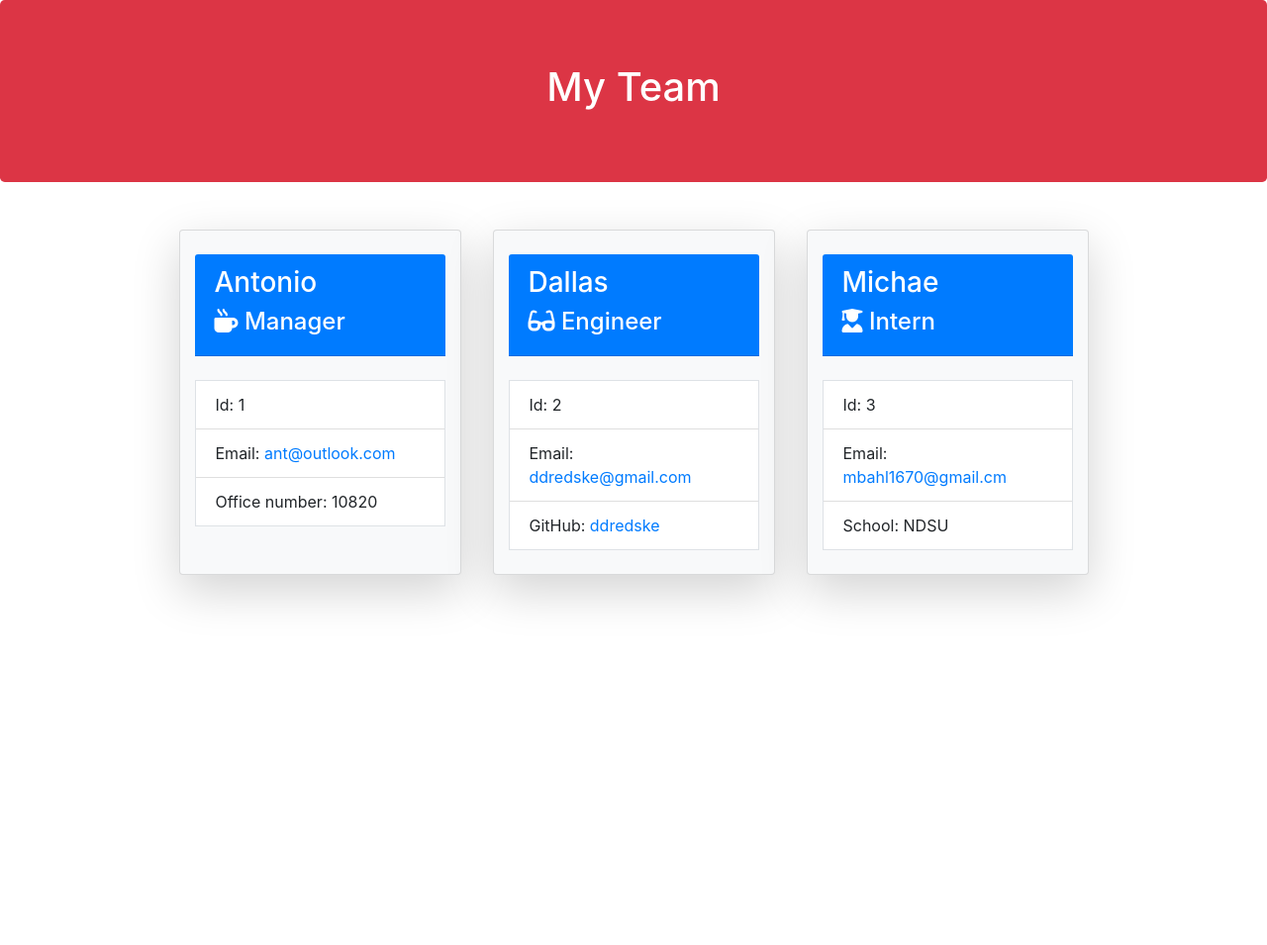
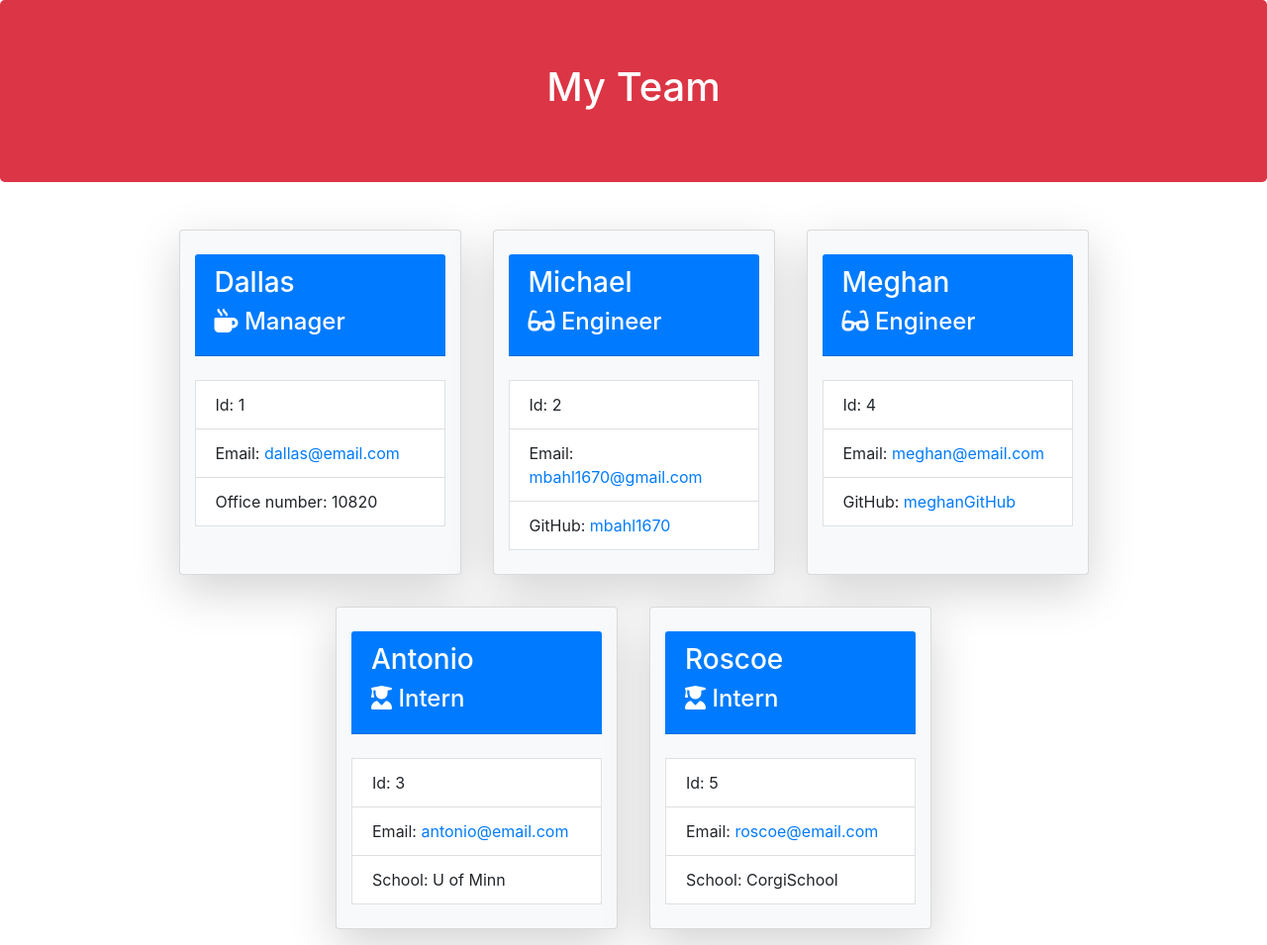
Before and after one commit to mbahl1670/ch10-TeamProfileGenerator-mjb, a website: page dist/index.html in a window 1280 px wide. Shown: the whole page at 99% size. Before the commit the page ends 800 px from the top, so only its background shows below. Drawn offline with nearby package versions, Linux system fonts and the light colour scheme.

Commit message:
sample page created for readme file

```diff
--- a/dist/index.html
+++ b/dist/index.html
@@ -6,7 +6,6 @@
     <meta name="viewport" content="width=device-width, initial-scale=1.0">
     <link rel="stylesheet" href="https://stackpath.bootstrapcdn.com/bootstrap/4.3.1/css/bootstrap.min.css"/>
     <link href="https://stackpath.bootstrapcdn.com/font-awesome/4.7.0/css/font-awesome.min.css">
-    <link rel="stylesheet" href="style.css">
     <title>Team Profile</title>
 </head>
 <body>
@@ -20,13 +19,13 @@
 
             <div class="card shadow-lg col-12 col-sm-6 col-md-4 col-lg-3 m-3 bg-light">
                 <div class="card-header text-white bg-primary mt-4">
-                    <h3>Antonio</h3>
+                    <h3>Dallas</h3>
                     <h4><i class="fas fa-mug-hot"></i>  Manager</h4>
                 </div>
 
                 <ul class="list-group list-group-flush my-4 border">
                     <li class="list-group-item bg-white">Id:  1</li>
-                    <li class="list-group-item bg-white">Email: <a href="mailto:ant@outlook.com">ant@outlook.com</a></li>
+                    <li class="list-group-item bg-white">Email: <a href="mailto:dallas@email.com">dallas@email.com</a></li>
                     <li class="list-group-item bg-white">Office number: 10820</li>
                 </ul>
             </div>
@@ -34,28 +33,54 @@
 
             <div class="card shadow-lg col-12 col-sm-6 col-md-4 col-lg-3 m-3 bg-light">
                 <div class="card-header text-white bg-primary mt-4">
-                    <h3>Dallas</h3>
+                    <h3>Michael</h3>
                     <h4><i class="fas fa-glasses"></i>  Engineer</h4>
                 </div>
 
                 <ul class="list-group list-group-flush my-4 border">
                     <li class="list-group-item bg-white">Id:  2</li>
-                    <li class="list-group-item bg-white">Email: <a href="mailto:ddredske@gmail.com">ddredske@gmail.com</a></li>
-                    <li class="list-group-item bg-white">GitHub: <a href="https://github.com/ddredske">ddredske</a></li>
+                    <li class="list-group-item bg-white">Email: <a href="mailto:mbahl1670@gmail.com">mbahl1670@gmail.com</a></li>
+                    <li class="list-group-item bg-white">GitHub: <a href="https://github.com/mbahl1670">mbahl1670</a></li>
+                </ul>
+            </div>
+
+            <div class="card shadow-lg col-12 col-sm-6 col-md-4 col-lg-3 m-3 bg-light">
+                <div class="card-header text-white bg-primary mt-4">
+                    <h3>Meghan</h3>
+                    <h4><i class="fas fa-glasses"></i>  Engineer</h4>
+                </div>
+
+                <ul class="list-group list-group-flush my-4 border">
+                    <li class="list-group-item bg-white">Id:  4</li>
+                    <li class="list-group-item bg-white">Email: <a href="mailto:meghan@email.com">meghan@email.com</a></li>
+                    <li class="list-group-item bg-white">GitHub: <a href="https://github.com/meghanGitHub">meghanGitHub</a></li>
                 </ul>
             </div>
 
 
             <div class="card shadow-lg col-12 col-sm-6 col-md-4 col-lg-3 m-3 bg-light">
                 <div class="card-header text-white bg-primary mt-4">
-                    <h3>Michae</h3>
+                    <h3>Antonio</h3>
                     <h4><i class="fas fa-user-graduate"></i>  Intern</h4>
                 </div>
 
                 <ul class="list-group list-group-flush my-4 border">
                     <li class="list-group-item bg-white">Id:  3</li>
-                    <li class="list-group-item bg-white">Email: <a href="mailto:mbahl1670@gmail.cm">mbahl1670@gmail.cm</a></li>
-                    <li class="list-group-item bg-white">School: NDSU</li>
+                    <li class="list-group-item bg-white">Email: <a href="mailto:antonio@email.com">antonio@email.com</a></li>
+                    <li class="list-group-item bg-white">School: U of Minn</li>
+                </ul>
+            </div>
+
+            <div class="card shadow-lg col-12 col-sm-6 col-md-4 col-lg-3 m-3 bg-light">
+                <div class="card-header text-white bg-primary mt-4">
+                    <h3>Roscoe</h3>
+                    <h4><i class="fas fa-user-graduate"></i>  Intern</h4>
+                </div>
+
+                <ul class="list-group list-group-flush my-4 border">
+                    <li class="list-group-item bg-white">Id:  5</li>
+                    <li class="list-group-item bg-white">Email: <a href="mailto:roscoe@email.com">roscoe@email.com</a></li>
+                    <li class="list-group-item bg-white">School: CorgiSchool</li>
                 </ul>
             </div>
 
```
